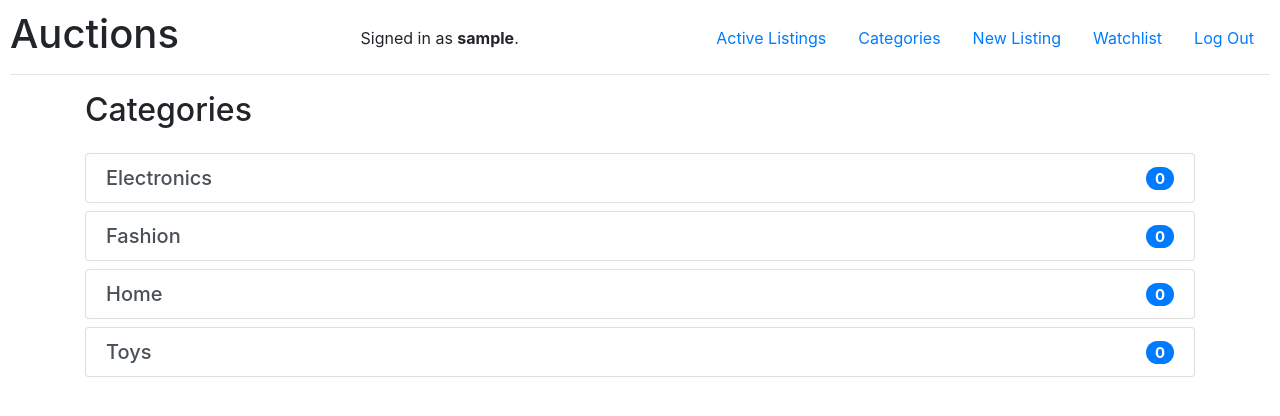
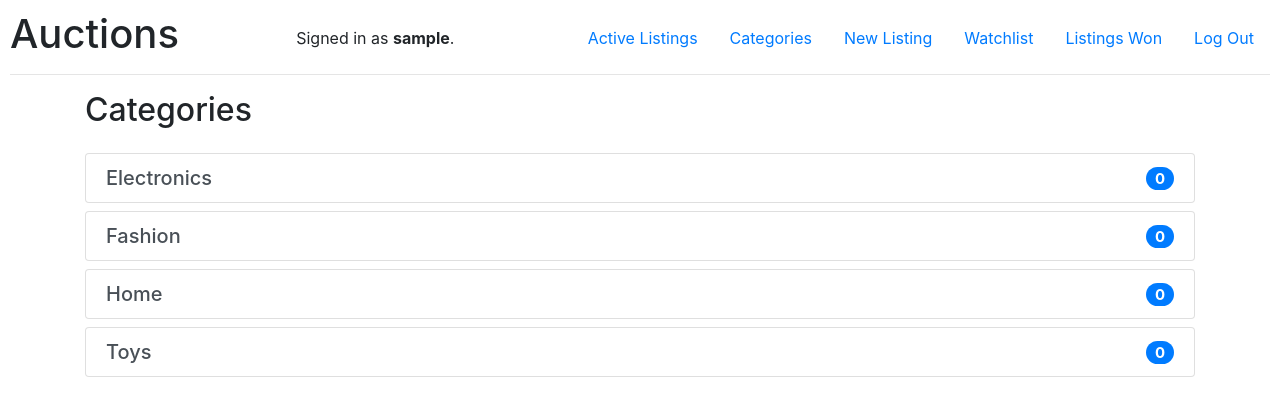
Before and after one commit to daniel-shanahan/commerce, a Django app: page /categories in a window 1280 px wide. Shown: the top 416 px of the page. Run offline with Django 3.2, Linux system fonts and the light colour scheme; the visitor is signed in with stand-in values (Sample User, id 1); data that the repository does not hold is empty; some libraries are stand-ins or nearby versions.

Commit message:
Added listings won page

```diff
--- a/auctions/templates/auctions/layout.html
+++ b/auctions/templates/auctions/layout.html
@@ -41,6 +41,9 @@
                         <a class="nav-link" href="{% url 'watchlist' %}">Watchlist</a>
                     </li>
                     <li class="nav-item">
+                        <a class="nav-link" href="{% url 'listings-won' %}">Listings Won</a>
+                    </li>
+                    <li class="nav-item">
                         <a class="nav-link" href="{% url 'logout' %}">Log Out</a>
                     </li>
                 {% else %}
--- a/auctions/urls.py
+++ b/auctions/urls.py
@@ -14,4 +14,5 @@ urlpatterns = [
     path("categories", views.categories, name="categories"),
     path("category/<str:category>", views.category, name="category"),
     path("watchlist", views.watchlist, name="watchlist"),
+    path("listings-won", views.listings_won, name="listings-won"),
 ]
--- a/auctions/views.py
+++ b/auctions/views.py
@@ -240,3 +240,16 @@ def close(request, listing_id):
         listing.save()
 
     return HttpResponseRedirect(reverse("listing", args=(listing_id,)))
+
+
+@login_required
+def listings_won(request):
+    listings_won = listings_with_current_price(
+        User.objects.get(pk=request.user.id).listings_won.order_by("-created_at")
+    )
+
+    return render(
+        request,
+        "auctions/index.html",
+        {"title": "Listings Won", "listings": listings_won},
+    )
```
